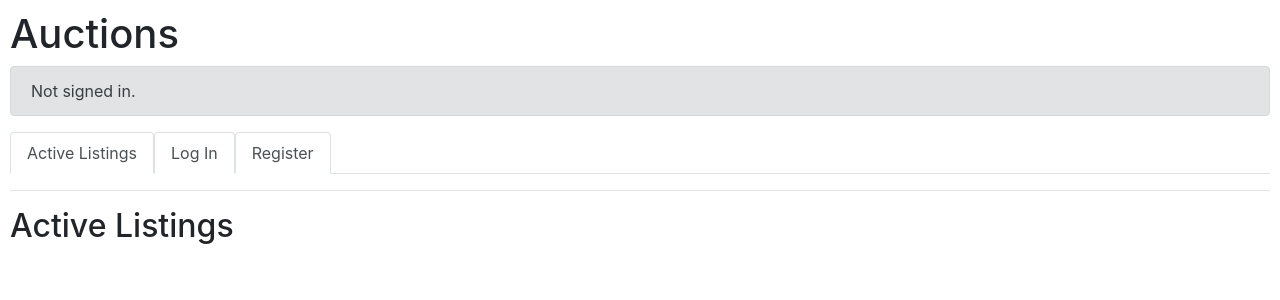
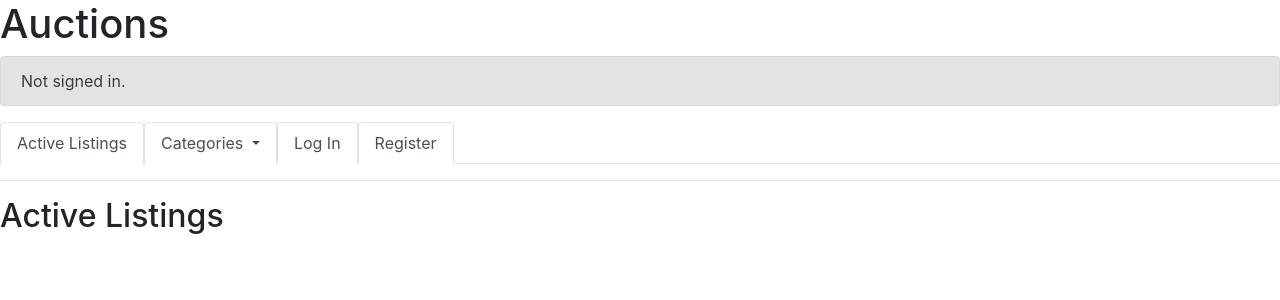
Before and after one commit to thestig1990/commerce, a Django app: template auctions/templates/auctions/index.html in a window 1280 px wide. Shown: the top 300 px of the page. Run offline with Django 3.2, Linux system fonts and the light colour scheme; the template is opened without the code that fills it, so the values that code supplies are empty; some libraries are stand-ins or nearby versions.

Commit message:
added dropdown nav menu for Categories section

```diff
--- a/auctions/templates/auctions/layout.html
+++ b/auctions/templates/auctions/layout.html
@@ -4,8 +4,10 @@
 <html lang="en">
     <head>
         <title>{% block title %}Auctions{% endblock %}</title>
-        <link rel="stylesheet" href="https://stackpath.bootstrapcdn.com/bootstrap/4.4.1/css/bootstrap.min.css" integrity="sha384-Vkoo8x4CGsO3+Hhxv8T/Q5PaXtkKtu6ug5TOeNV6gBiFeWPGFN9MuhOf23Q9Ifjh" crossorigin="anonymous">
-        <link href="{% static 'auctions/styles.css' %}" rel="stylesheet">
+        <link rel="stylesheet" href="https://cdn.jsdelivr.net/npm/bootstrap@4.1.3/dist/css/bootstrap.min.css" integrity="sha384-MCw98/SFnGE8fJT3GXwEOngsV7Zt27NXFoaoApmYm81iuXoPkFOJwJ8ERdknLPMO" crossorigin="anonymous">
+        <script src="https://code.jquery.com/jquery-3.3.1.slim.min.js" integrity="sha384-q8i/X+965DzO0rT7abK41JStQIAqVgRVzpbzo5smXKp4YfRvH+8abtTE1Pi6jizo" crossorigin="anonymous"></script>
+        <script src="https://cdn.jsdelivr.net/npm/popper.js@1.14.3/dist/umd/popper.min.js" integrity="sha384-ZMP7rVo3mIykV+2+9J3UJ46jBk0WLaUAdn689aCwoqbBJiSnjAK/l8WvCWPIPm49" crossorigin="anonymous"></script>
+        <script src="https://cdn.jsdelivr.net/npm/bootstrap@4.1.3/dist/js/bootstrap.min.js" integrity="sha384-ChfqqxuZUCnJSK3+MXmPNIyE6ZbWh2IMqE241rYiqJxyMiZ6OW/JmZQ5stwEULTy" crossorigin="anonymous"></script>
     </head>
     <body>
         <h1>Auctions</h1>
@@ -24,6 +26,20 @@
             <li class="nav-item">
                 <a class="nav-link active" href="{% url 'index' %}">Active Listings</a>
             </li>
+
+            <li class="nav-item dropdown">
+                <a class="nav-link dropdown-toggle active" data-toggle="dropdown" role="button" aria-haspopup="true" aria-expanded="false">
+                    Categories
+                </a>
+                <div class="dropdown-menu">
+                    <a class="dropdown-item" href="{% url 'index' %}">Action</a>
+                    <a class="dropdown-item" href="{% url 'index' %}">Another action</a>
+                    <a class="dropdown-item" href="{% url 'index' %}">Something else here</a>
+                    <div class="dropdown-divider"></div>
+                    <a class="dropdown-item" href="#">Separated link</a>
+                </div>
+            </li>
+
             {% if user.is_authenticated %}
                 <li class="nav-item">
                     <a class="nav-link active" href="{% url 'show_watchlist' %}">
```
